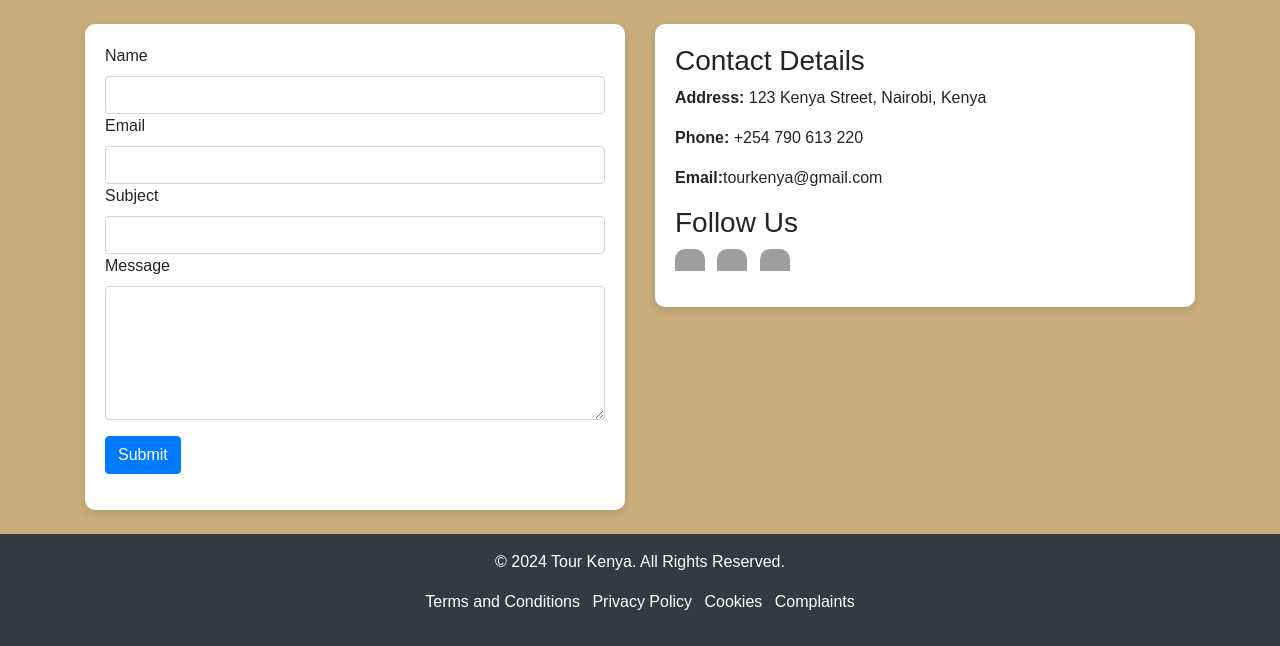
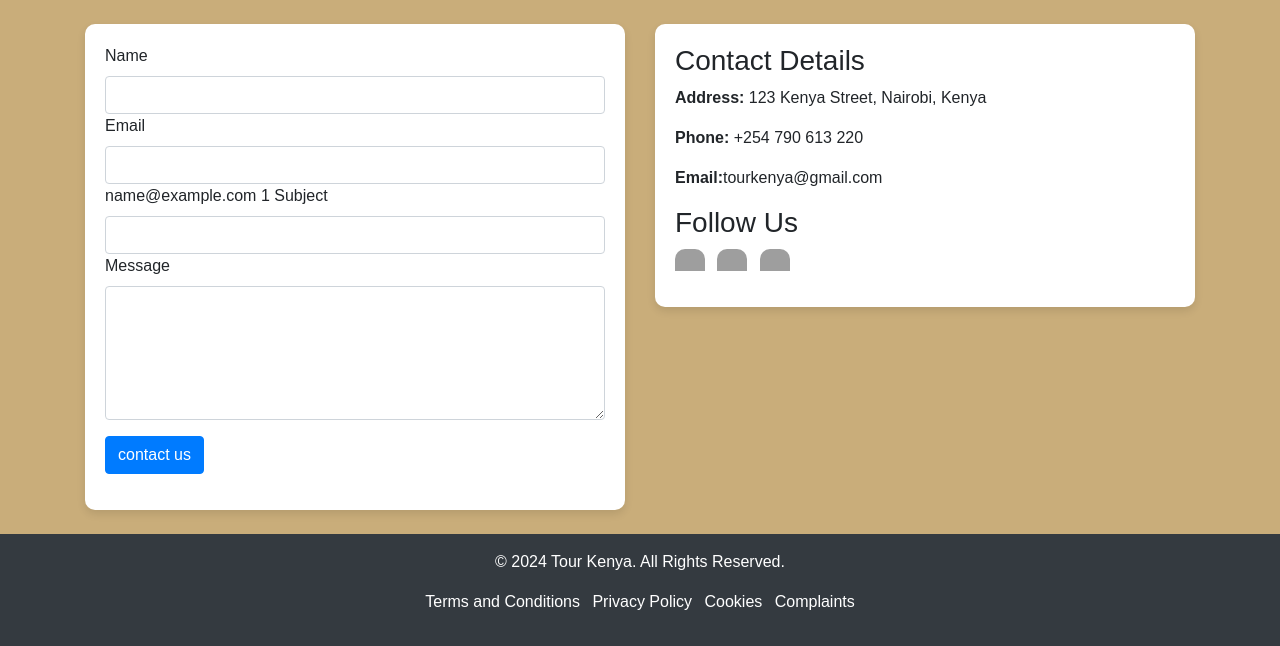
Before and after one commit to Kimuruae/Travel, a PHP site: page /contact.php in a window 1280 px wide. Shown: the part 184-830 px from the top of the page. Run offline with PHP 8.4, Linux system fonts and the light colour scheme; the visitor is signed in with stand-in values (Sample User, id 1); grey boxes are pictures that could not be loaded.

Commit message:
New update on the contact page

```diff
--- a/contact.php
+++ b/contact.php
@@ -43,14 +43,17 @@
       <div class="col-md-6">
       <div class="card">
       <div class="card-body">
-        <form action="submit_contact_form.php" method="post">
+        <form action="submit_contact_form.php" method="POST">
           <div class="mb-3">
             <label for="name" class="form-label">Name</label>
             <input type="text" class="form-control" id="name" name="name" required>
+            <?php if(isset($_SESSION["nameLetter_err"])){ print '<span class="error_form">'.$_SESSION["nameLetter_err"].'</span>'; unset($_SESSION["nameLetter_err"]); } ?>
 
 
             <label for="email" class="form-label">Email</label>
             <input type="email" class="form-control" id="email" name="email" required>
+            <?php if(isset($_SESSION["wrong_email_format"])){ print '<span class="error_form">'.$_SESSION["wrong_email_format"].'</span>'; unset($_SESSION["wrong_email_format"]); } ?>
+            <?php if(isset($_SESSION["invalid_dom"])){ print '<span class="error_form">'.$_SESSION["invalid_dom"].'</span>'; unset($_SESSION["invalid_dom"]); } ?>
 
 
             <label for="subject" class="form-label">Subject</label>
@@ -60,7 +63,9 @@
             <label for="message" class="form-label">Message</label>
             <textarea class="form-control" id="message" name="message" rows="5" required></textarea>
           </div>
-          <button type="submit" class="btn btn-primary">Submit</button>
+          <div class="d-grid">
+              <input type="submit" name="contact" value="contact us" class="btn btn-primary"></input>
+            </div>
         </form>
       </div>
 </div>
```
